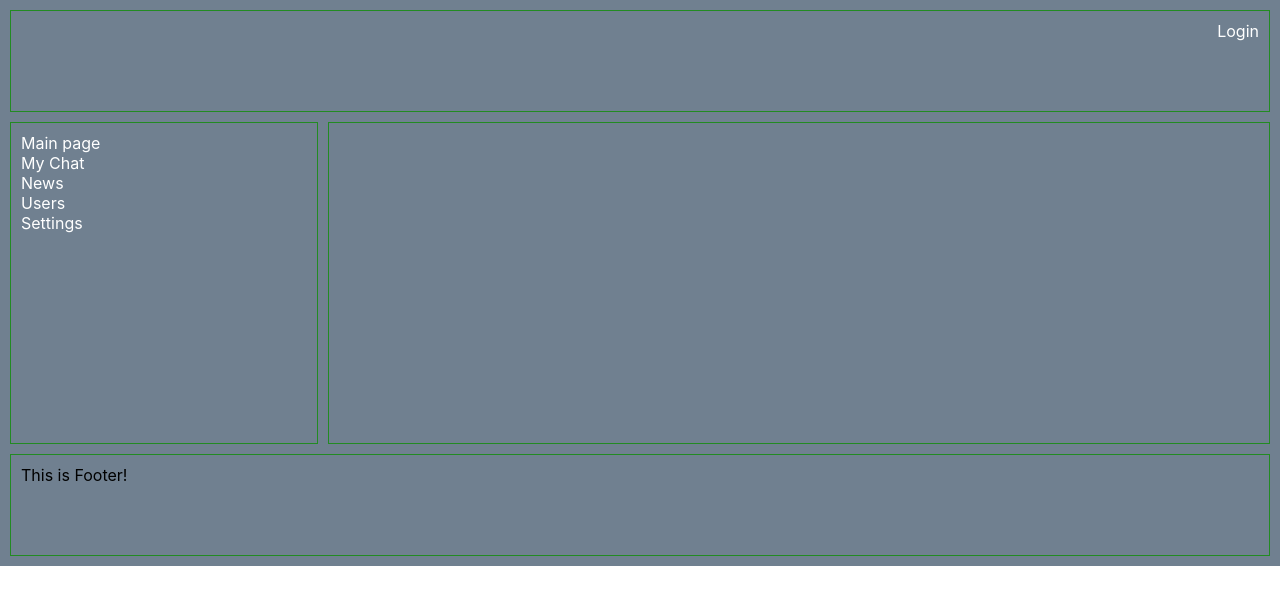
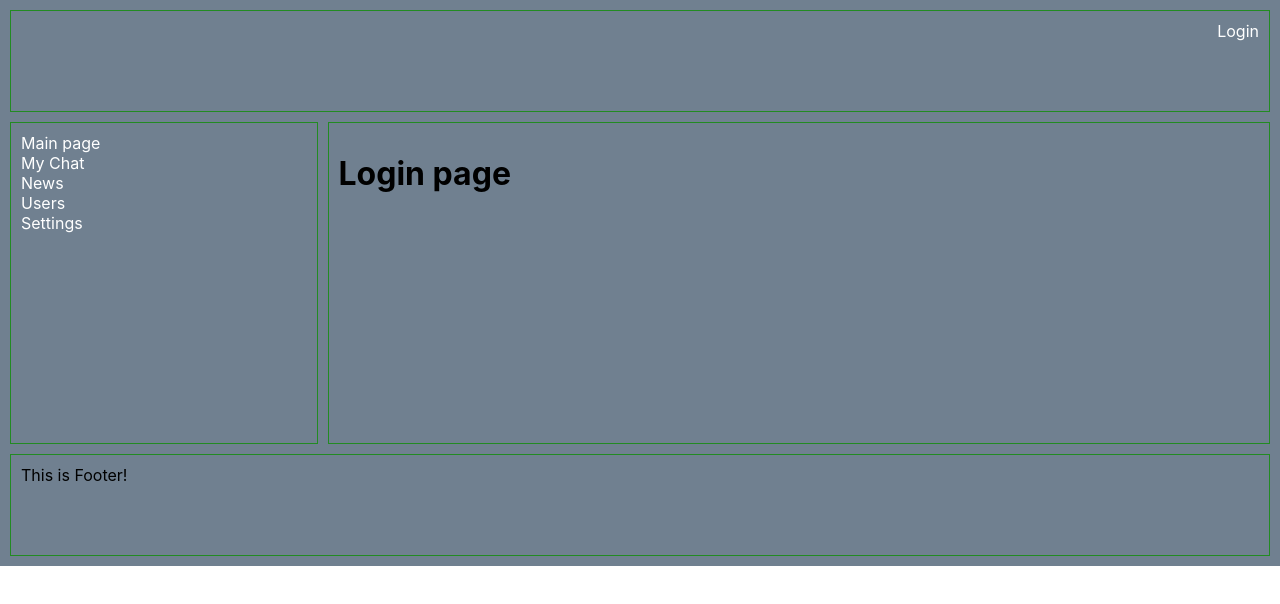
Before and after one commit to STiGMABY/way-of-samurai-typescript, a React (Create React App) app: page /login in a window 1280 px wide. Shown: the top 604 px of the page. Built offline with nearby package versions, Linux system fonts and the light colour scheme; no server answers.

Commit message:
68 is done

```diff
--- a/src/App.tsx
+++ b/src/App.tsx
@@ -7,6 +7,7 @@
 import UsersContainer from "./components/Users/UsersContainer";
 import MainPageContainer from "./components/MainPage/MainPageContainer";
 import HeaderContainer from "./components/Header/HeaderContainer";
+import {Login} from "./components/Login/Login";
 
 
 type PropsType = {
@@ -38,6 +39,11 @@
                        render={() => <UsersContainer
                        />}
                 />
+
+                <Route path='/login'
+                       render={() => <Login
+                       />}
+                />
             </div>
             <div className='grid-item footer'>
                 <Footer/>
--- /dev/null
+++ b/src/components/Login/Login.tsx
@@ -0,0 +1,9 @@
+import React from "react";
+
+export const Login = () => {
+    return (
+        <div>
+            <h1>Login page</h1>
+        </div>
+    )
+}
--- a/src/components/MainPage/MainPageContainer.tsx
+++ b/src/components/MainPage/MainPageContainer.tsx
@@ -3,7 +3,7 @@
 import {connect} from "react-redux";
 import {AppStateType} from "../../redux/redux-store";
 import {getUserProfile} from "../../redux/main-page-reducer";
-import {withRouter} from 'react-router-dom';
+import {withRouter, Redirect} from 'react-router-dom';
 
 class MainPageContainer extends Component<any> {
     componentDidMount(): void {
@@ -16,6 +16,8 @@
     }
 
     render(): React.ReactNode {
+        if (!this.props.isAuth) return <Redirect to={'/login'} />
+
         return (
             <div>
                 <MainPage
@@ -27,7 +29,8 @@
 }
 
 const mapStateToProps = (state: AppStateType) => ({
-    profile: state.mainPageReducer.profile
+    profile: state.mainPageReducer.profile,
+    isAuth: state.auth.isAuth
 })
 
 let WithUrlDataContainerComponent = withRouter(MainPageContainer)
--- a/src/components/MyChat/MyChat.tsx
+++ b/src/components/MyChat/MyChat.tsx
@@ -3,11 +3,13 @@
 import {ChatDataType} from "../../redux/store";
 import DialogItem from "./DialogItem/DialogItem";
 import MessageItem from "./MessageItem/MessageItem";
+import { Redirect } from "react-router-dom";
 
 type PropsType = {
     chatData: ChatDataType
     addChatPost: () => void
     onChatPostChange: (post: string) => void
+    isAuth: boolean
 }
 
 function MyChat(props: PropsType) {
@@ -24,6 +26,8 @@
             props.onChatPostChange(updateNewChatPostText)
         }
     }
+
+    if (!props.isAuth) return <Redirect to={'/login'}/>
 
     return (
         <div className={s.myChatWrapper}>
--- a/src/components/MyChat/MyChatContainer.tsx
+++ b/src/components/MyChat/MyChatContainer.tsx
@@ -36,7 +36,8 @@
 
 const mapStateToProps = (state: AppStateType) => {
     return {
-        chatData: state.myChatReducer
+        chatData: state.myChatReducer,
+        isAuth: state.auth.isAuth
     }
 }
 
--- a/src/redux/auth-reducer.tsx
+++ b/src/redux/auth-reducer.tsx
@@ -12,9 +12,6 @@
         email: string
         login: string
     }
-    // userId: string
-    // email: string
-    // login: string
 }
 
 type InitialStateType = {
```
